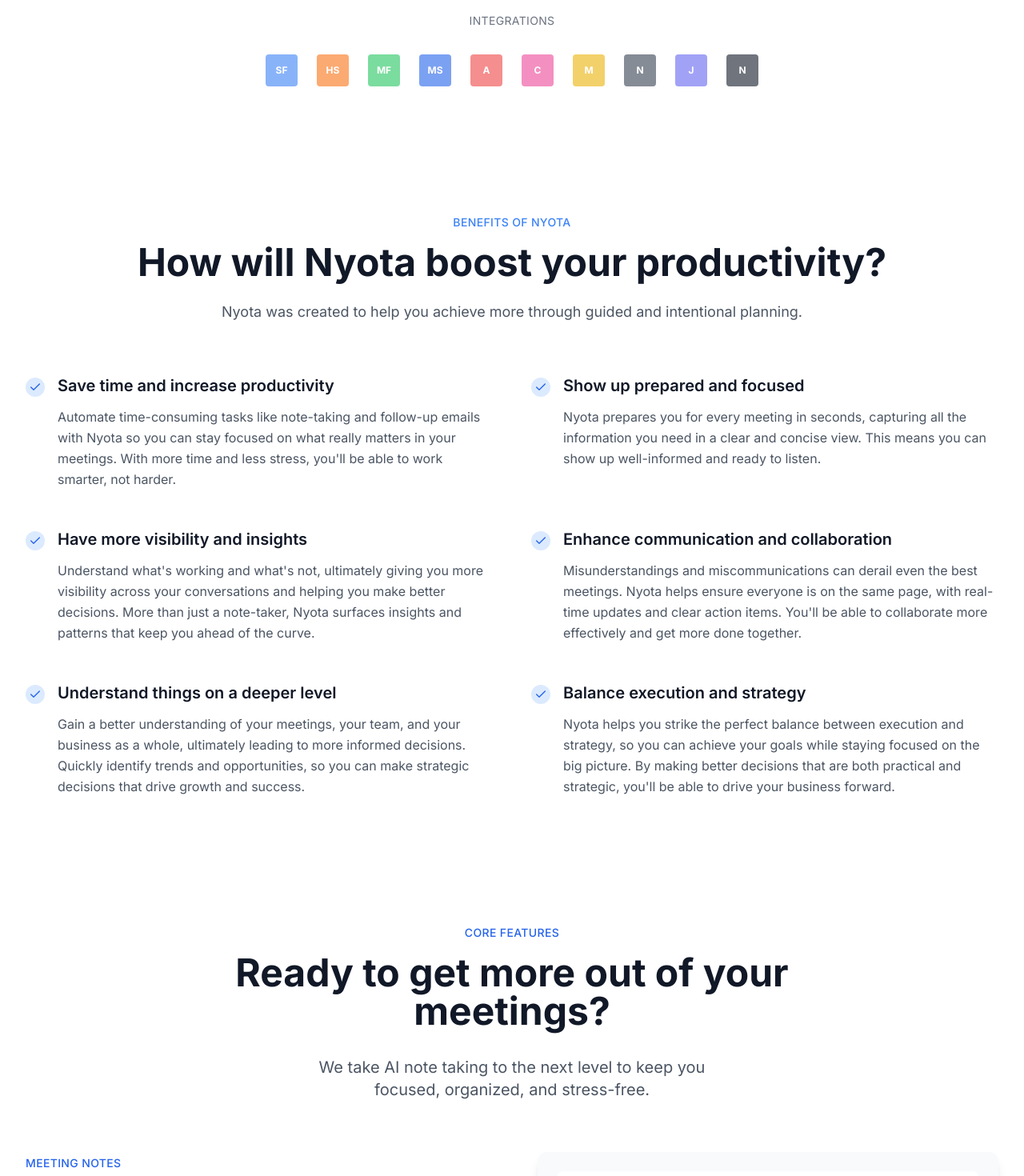
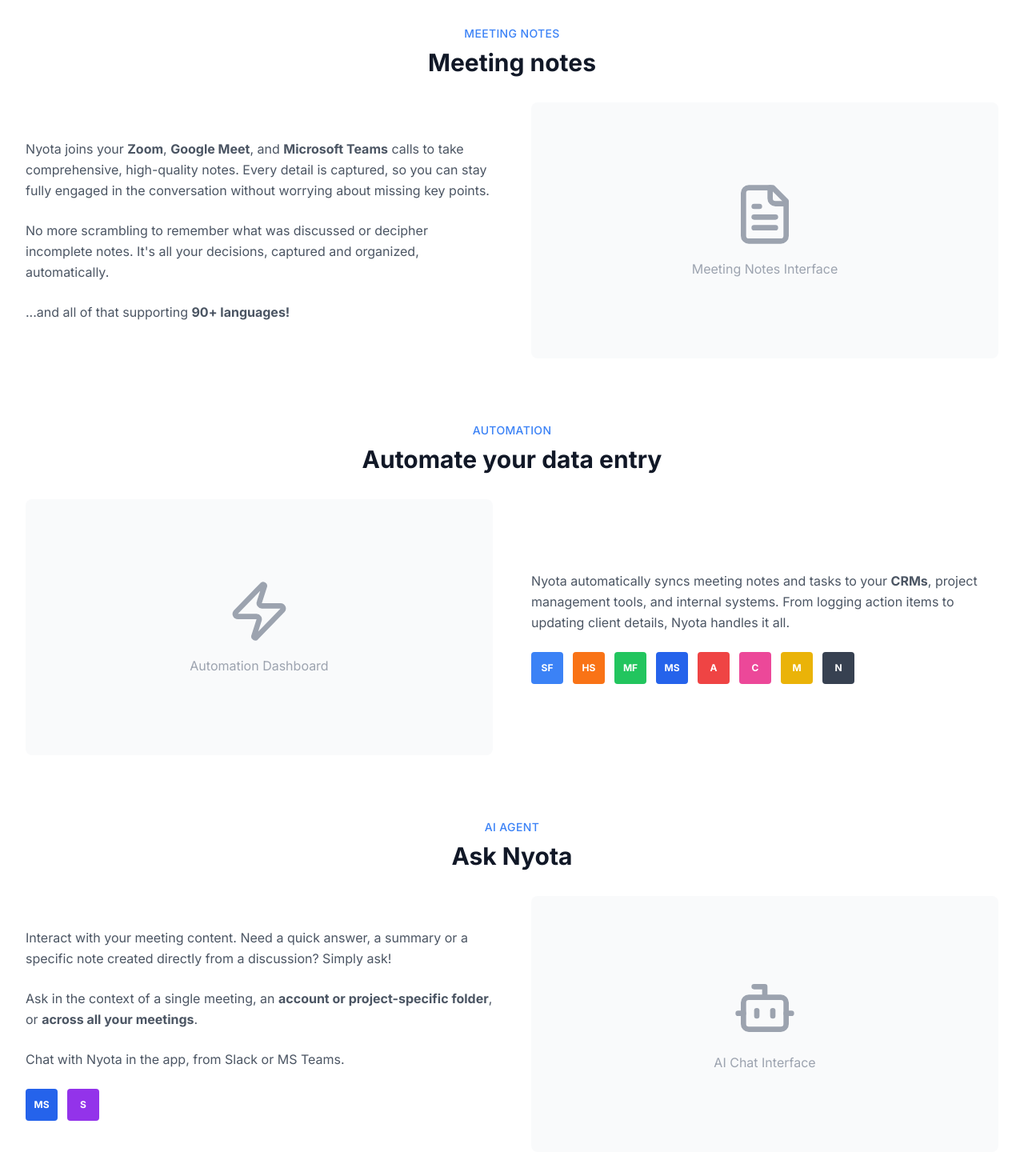
Before and after one commit to rokon482937/nyota-clone-web, a React (Vite) app: page / in a window 1280 px wide. Shown: the part 2060-3530 px from the top of the page at 80% size. Built offline with nearby package versions, Linux system fonts and the light colour scheme.

Commit message:
Fix: Core Features section
Fully clone the Core Features section.

```diff
--- a/src/components/FeaturesSection.tsx
+++ b/src/components/FeaturesSection.tsx
@@ -1,6 +1,6 @@
 
 import React from 'react';
-import { Mic, FileText, Zap, Users, Bot, Shield } from 'lucide-react';
+import { Mic, FileText, Zap, Users, Bot, Shield, CheckCircle } from 'lucide-react';
 
 const FeaturesSection = () => {
   const features = [
@@ -52,7 +52,7 @@ const FeaturesSection = () => {
           </p>
         </div>
 
-        <div className="grid md:grid-cols-2 lg:grid-cols-3 gap-8">
+        <div className="grid md:grid-cols-2 lg:grid-cols-3 gap-8 mb-20">
           {features.map((feature, index) => (
             <div key={index} className="text-center p-6 rounded-xl hover:shadow-lg transition-shadow">
               <div className="inline-flex items-center justify-center w-16 h-16 bg-blue-100 rounded-full mb-6 text-blue-600">
@@ -68,8 +68,124 @@ const FeaturesSection = () => {
           ))}
         </div>
 
-        {/* Integration logos section */}
-        <div className="mt-16 text-center">
+        {/* Meeting Notes Section */}
+        <div className="mb-20">
+          <div className="text-center mb-8">
+            <p className="text-blue-500 font-medium mb-2 uppercase tracking-wide text-sm">MEETING NOTES</p>
+            <h3 className="text-3xl font-bold text-gray-900 mb-4">Meeting notes</h3>
+          </div>
+
+          <div className="grid lg:grid-cols-2 gap-12 items-center">
+            <div>
+              <p className="text-gray-600 mb-6 leading-relaxed">
+                Nyota joins your <strong>Zoom</strong>, <strong>Google Meet</strong>, and <strong>Microsoft Teams</strong> calls to take comprehensive, high-quality notes. Every detail is captured, so you can stay fully engaged in the conversation without worrying about missing key points.
+              </p>
+              <p className="text-gray-600 mb-6 leading-relaxed">
+                No more scrambling to remember what was discussed or decipher incomplete notes. It's all your decisions, captured and organized, automatically.
+              </p>
+              <p className="text-gray-600 leading-relaxed">
+                ...and all of that supporting <strong>90+ languages!</strong>
+              </p>
+            </div>
+            <div className="bg-gray-50 rounded-lg p-6 h-80 flex items-center justify-center">
+              <div className="text-center text-gray-400">
+                <FileText className="w-20 h-20 mx-auto mb-4" />
+                <p>Meeting Notes Interface</p>
+              </div>
+            </div>
+          </div>
+        </div>
+
+        {/* Automation Section */}
+        <div className="mb-20">
+          <div className="text-center mb-8">
+            <p className="text-blue-500 font-medium mb-2 uppercase tracking-wide text-sm">AUTOMATION</p>
+            <h3 className="text-3xl font-bold text-gray-900 mb-4">Automate your data entry</h3>
+          </div>
+
+          <div className="grid lg:grid-cols-2 gap-12 items-center">
+            <div className="bg-gray-50 rounded-lg p-6 h-80 flex items-center justify-center">
+              <div className="text-center text-gray-400">
+                <Zap className="w-20 h-20 mx-auto mb-4" />
+                <p>Automation Dashboard</p>
+              </div>
+            </div>
+            <div>
+              <p className="text-gray-600 mb-6 leading-relaxed">
+                Nyota automatically syncs meeting notes and tasks to your <strong>CRMs</strong>, project management tools, and internal systems. From logging action items to updating client details, Nyota handles it all.
+              </p>
+
+              {/* Integration icons */}
+              <div className="flex flex-wrap gap-3 mt-6">
+                <div className="w-10 h-10 bg-blue-500 rounded flex items-center justify-center">
+                  <span className="text-white text-xs font-bold">SF</span>
+                </div>
+                <div className="w-10 h-10 bg-orange-500 rounded flex items-center justify-center">
+                  <span className="text-white text-xs font-bold">HS</span>
+                </div>
+                <div className="w-10 h-10 bg-green-500 rounded flex items-center justify-center">
+                  <span className="text-white text-xs font-bold">MF</span>
+                </div>
+                <div className="w-10 h-10 bg-blue-600 rounded flex items-center justify-center">
+                  <span className="text-white text-xs font-bold">MS</span>
+                </div>
+                <div className="w-10 h-10 bg-red-500 rounded flex items-center justify-center">
+                  <span className="text-white text-xs font-bold">A</span>
+                </div>
+                <div className="w-10 h-10 bg-pink-500 rounded flex items-center justify-center">
+                  <span className="text-white text-xs font-bold">C</span>
+                </div>
+                <div className="w-10 h-10 bg-yellow-500 rounded flex items-center justify-center">
+                  <span className="text-white text-xs font-bold">M</span>
+                </div>
+                <div className="w-10 h-10 bg-gray-700 rounded flex items-center justify-center">
+                  <span className="text-white text-xs font-bold">N</span>
+                </div>
+              </div>
+            </div>
+          </div>
+        </div>
+
+        {/* AI Agent Section */}
+        <div className="mb-16">
+          <div className="text-center mb-8">
+            <p className="text-blue-500 font-medium mb-2 uppercase tracking-wide text-sm">AI AGENT</p>
+            <h3 className="text-3xl font-bold text-gray-900 mb-4">Ask Nyota</h3>
+          </div>
+
+          <div className="grid lg:grid-cols-2 gap-12 items-center">
+            <div>
+              <p className="text-gray-600 mb-6 leading-relaxed">
+                Interact with your meeting content. Need a quick answer, a summary or a specific note created directly from a discussion? Simply ask!
+              </p>
+              <p className="text-gray-600 mb-6 leading-relaxed">
+                Ask in the context of a single meeting, an <strong>account or project-specific folder</strong>, or <strong>across all your meetings</strong>.
+              </p>
+              <p className="text-gray-600 mb-6 leading-relaxed">
+                Chat with Nyota in the app, from Slack or MS Teams.
+              </p>
+
+              {/* Chat platform icons */}
+              <div className="flex gap-3">
+                <div className="w-10 h-10 bg-blue-600 rounded flex items-center justify-center">
+                  <span className="text-white text-xs font-bold">MS</span>
+                </div>
+                <div className="w-10 h-10 bg-purple-600 rounded flex items-center justify-center">
+                  <span className="text-white text-xs font-bold">S</span>
+                </div>
+              </div>
+            </div>
+            <div className="bg-gray-50 rounded-lg p-6 h-80 flex items-center justify-center">
+              <div className="text-center text-gray-400">
+                <Bot className="w-20 h-20 mx-auto mb-4" />
+                <p>AI Chat Interface</p>
+              </div>
+            </div>
+          </div>
+        </div>
+
+        {/* Original Integration logos section */}
+        <div className="text-center">
           <p className="text-sm text-gray-500 mb-8 uppercase tracking-wide">INTEGRATIONS</p>
           <div className="flex flex-wrap justify-center items-center gap-6 opacity-60">
             <div className="w-10 h-10 bg-blue-500 rounded flex items-center justify-center">
```
